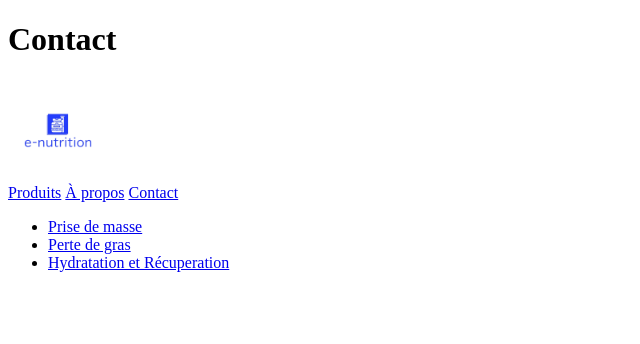
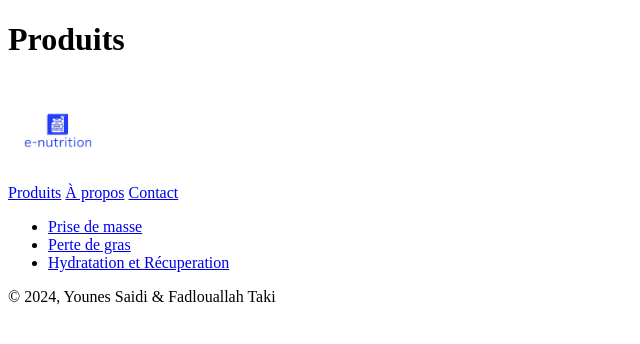
Before and after one commit to younsai/younsai.github.io, a plain HTML site: page produits.html in a window 1280 px wide. Shown: the whole page, without its empty margins (0-640 px from the left). Drawn offline with Linux system fonts and the light colour scheme.

Commit message:
e-nutrition

```diff
--- a/produits.html
+++ b/produits.html
@@ -7,7 +7,7 @@
 </head>
 <body>
     <header>
-        <h1>Contact</h1>
+        <h1>Produits</h1>
         <a href="index.html">
             <img src="logo.png" alt="logo" width="100">
         </a>
@@ -23,6 +23,6 @@
         </nav>
     </header>
 
-    <footer></footer>
+    <footer><p>&copy 2024, Younes Saidi & Fadlouallah Taki</p></footer>
 </body>
 </html>
```
Also changed, not shown: a-propos.html (+1 -1 lines), contact.html (+1 -1 lines), hydra.html (+1 -1 lines), index.html (+1 -1 lines), masse.html (+1 -1 lines), perte.html (+1 -1 lines).
